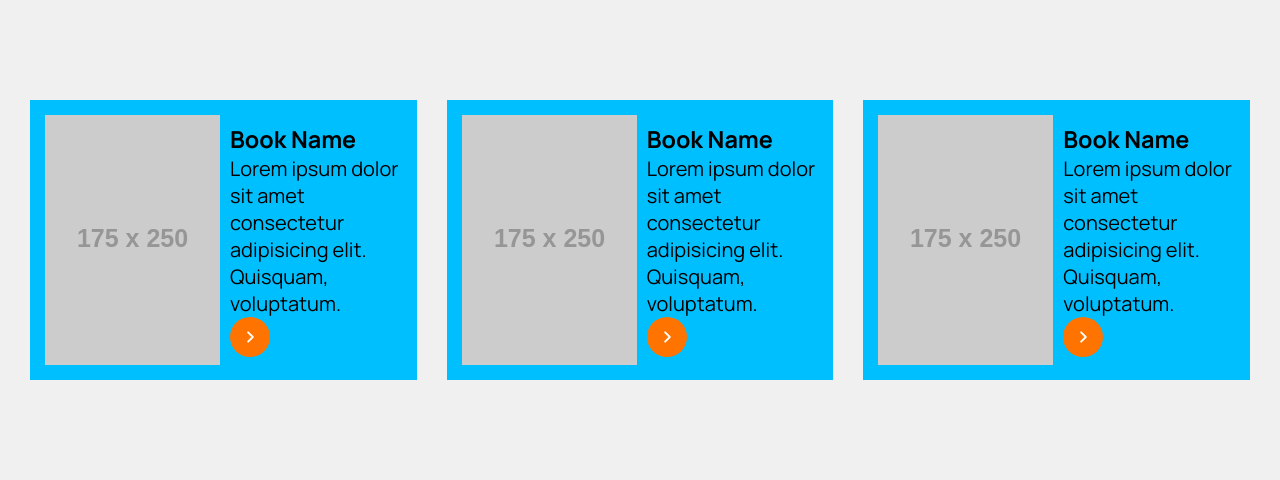
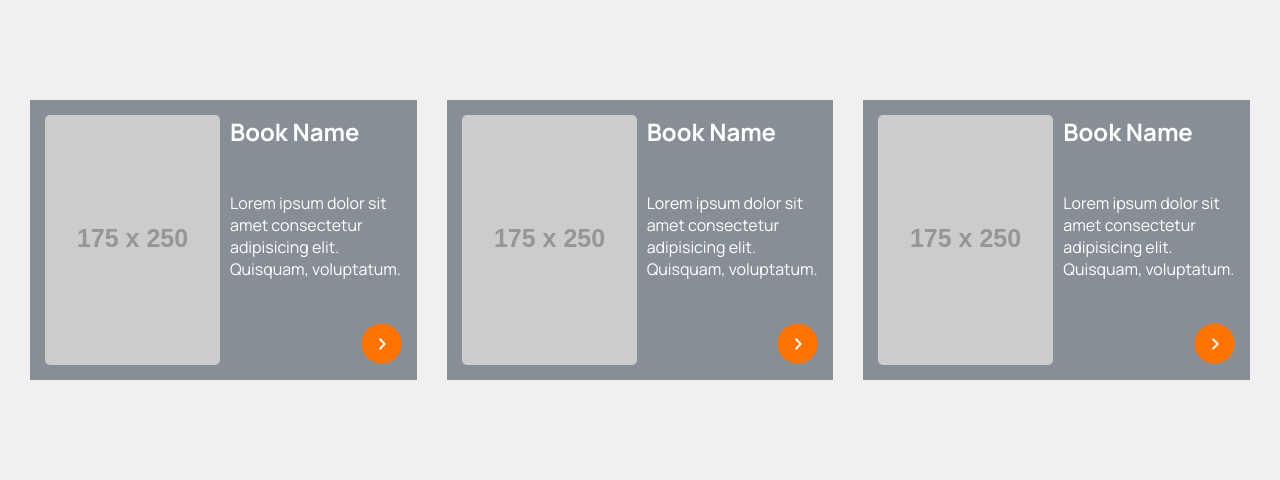
Before and after one commit to Bohdan-Savchuk-77363/Project-77363-77277, a FastAPI app: page / in a window 1280 px wide. Shown: the part 1200-1680 px from the top of the page. Run offline with FastAPI, Linux system fonts and the light colour scheme; grey boxes labelled with a size stand in for pictures from a placeholder-image service; some libraries are stand-ins or nearby versions.

Commit message:
Added a recommendation part and fixed a bug with slider 77363

```diff
--- a/static/style/recommendation.css
+++ b/static/style/recommendation.css
@@ -5,10 +5,11 @@
 
 .recommendation-item {
     display: flex;
-    align-items: center;
+    align-items: stretch;
     gap: 1rem;
 
-    background-color: deepskyblue;
+    background-color: var(--gray-text);
+    color: var(--light);
     padding: 1.5rem;
 
     flex: 0 1 33.3333%;
@@ -18,6 +19,23 @@
     width: 175px;
     height: 250px;
     object-fit: cover;
+    border-radius: 5px;
+}
 
+.recommendation-info {
+    display: flex;
+    flex-direction: column;
+    justify-content: space-between;
+}
 
+.recommendation-title {
+    font-size: 2.4rem;
 }
+
+.recommendation-text {
+    font-size: 1.6rem;
+}
+
+.recommendation-footer {
+    text-align: end;
+}
--- a/static/style/section.css
+++ b/static/style/section.css
@@ -1,3 +1,4 @@
 .section {
     padding: 10rem 0;
+    background-color: var(--light-gray);
 }
--- a/static/style/slider.css
+++ b/static/style/slider.css
@@ -23,11 +23,15 @@
     }
 }
 
-.slide--red::after {
+.slide--red::after,
+.slide--blue::after {
     content: '';
     position: absolute;
-    z-index: -1;
+    z-index: 0;
     inset: 0;
+}
+
+.slide--red::after {
     background-image: linear-gradient(
         to right,
         transparent 30%,
@@ -36,10 +40,6 @@
 }
 
 .slide--blue::after {
-    content: '';
-    position: absolute;
-    z-index: -1;
-    inset: 0;
     background-image: linear-gradient(
         to right,
         transparent 30%,
@@ -49,13 +49,16 @@
 
 .slide-img {
     position: relative;
-    z-index: -1;
+    z-index: 0;
     display: block;
     width: 50%;
     height: 100%;
 }
 
 .slide-info {
+    position: relative;
+    z-index: 1;
+
     padding: 0 3rem;
     color: var(--light);
 }
@@ -91,6 +94,7 @@
     transform: translateY(-50%);
     left: 0;
     right: 0;
+    z-index: 2;
 
     display: flex;
     justify-content: space-between;
--- a/static/style/style.css
+++ b/static/style/style.css
@@ -14,7 +14,7 @@
     --light-gray: #F0F0F0;
     --light: #FFFFFF;
     --gray-text: #888E95;
-    --orange: #FF7300
+    --orange: #FF7300;
 }
 
 html {
--- a/templates/index.html
+++ b/templates/index.html
@@ -120,11 +120,13 @@
                     <div class="recommendation-info">
                         <h3 class="recommendation-title">Book Name</h3>
                         <p class="recommendation-text">Lorem ipsum dolor sit amet consectetur adipisicing elit. Quisquam, voluptatum.</p>
+                        <div class="recommendation-footer">
                             <a href="#" class="btn btn--orange btn--circle">
                                 <svg class="btn-icon">
                                     <use alt="search" href="../static/images/icon-sprite.svg#arrow-right"></use>
                                 </svg>
                             </a>
+                        </div>
                     </div>
                 </div>
 
@@ -135,6 +137,7 @@
                         <h3 class="recommendation-title">Book Name</h3>
                         <p class="recommendation-text">Lorem ipsum dolor sit amet consectetur adipisicing elit. Quisquam, voluptatum.</p>
 
+                        <div class="recommendation-footer">
                             <a href="#" class="btn btn--orange btn--circle">
                                 <svg class="btn-icon">
                                     <use alt="search" href="../static/images/icon-sprite.svg#arrow-right"></use>
@@ -142,7 +145,7 @@
                             </a>
                         </div>
                     </div>
-
+                </div>
 
                 <div class="recommendation-item">
                     <img src="https://placehold.co/175x250" alt="" class="recommendation-img">
@@ -151,11 +154,13 @@
                         <h3 class="recommendation-title">Book Name</h3>
                         <p class="recommendation-text">Lorem ipsum dolor sit amet consectetur adipisicing elit. Quisquam, voluptatum.</p>
 
+                        <div class="recommendation-footer">
                             <a href="#" class="btn btn--orange btn--circle">
                                 <svg class="btn-icon">
                                     <use alt="search" href="../static/images/icon-sprite.svg#arrow-right"></use>
                                 </svg>
                             </a>
+                        </div>
                     </div>
                 </div>
 
```
Lines whose indentation alone changed are shown as unchanged.
